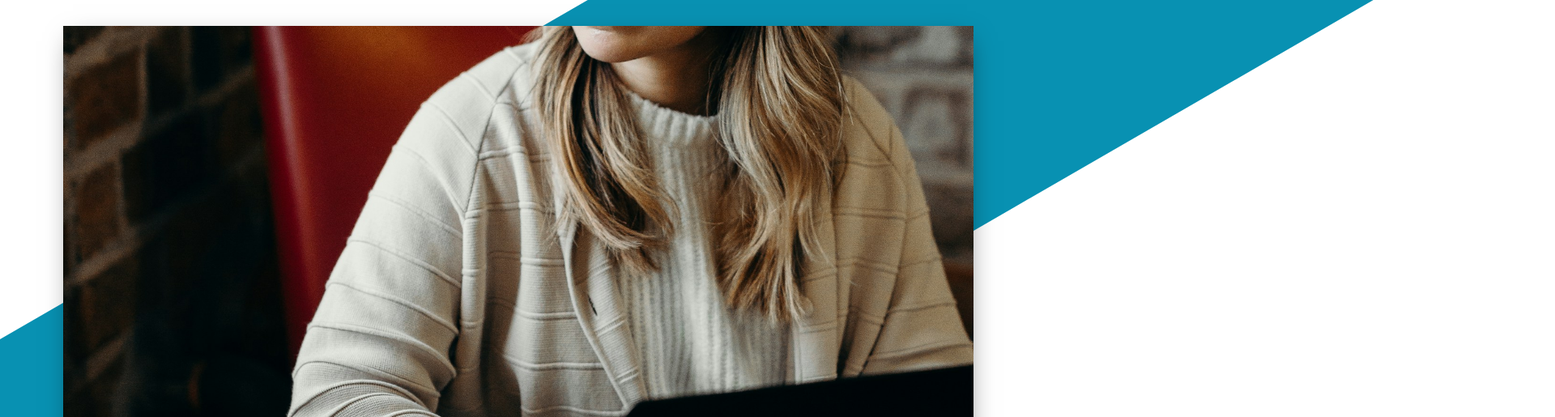
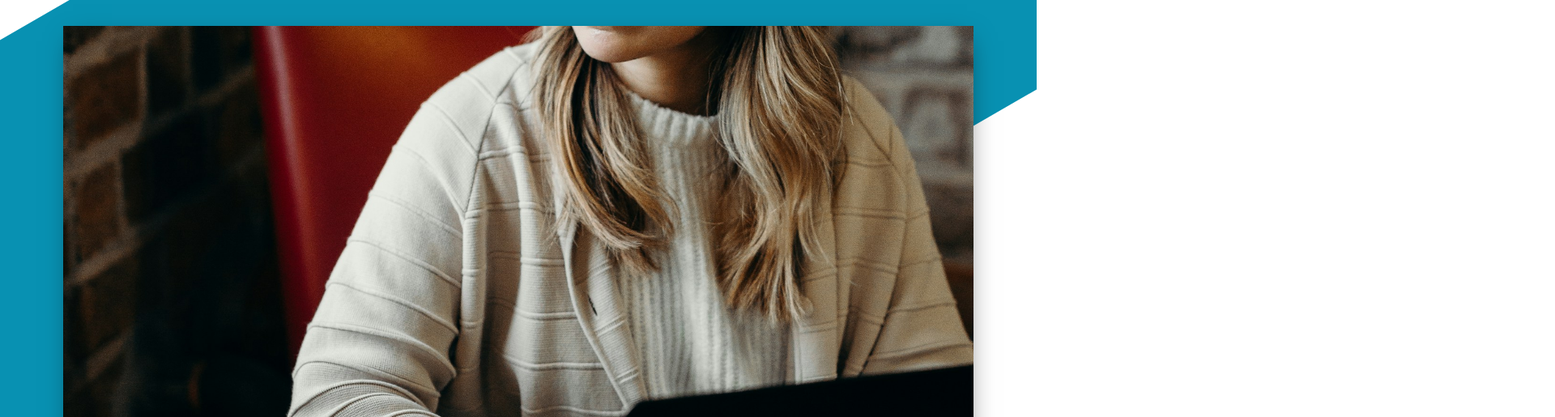
Before and after one commit to Liam-JL/odin-homepage, a website built with webpack: page src/template.html in a window 1280 px wide. Shown: the top 515 px of the page at 81% size, 1920 px wide, since content can reach past the window. Built offline with nearby package versions, Linux system fonts and the light colour scheme; files whose address does not match are found by name.

Commit message:
Restyle background

```diff
--- a/src/shared/styles/page-layout.css
+++ b/src/shared/styles/page-layout.css
@@ -1,6 +1,6 @@
 .background-accent {
-    width: 200%;
-    height: 70vh;
+    width: 100%;
+    height: 100vh;
     background-color: var(--tertiary);
     position: absolute;
     top: 0px;
```
